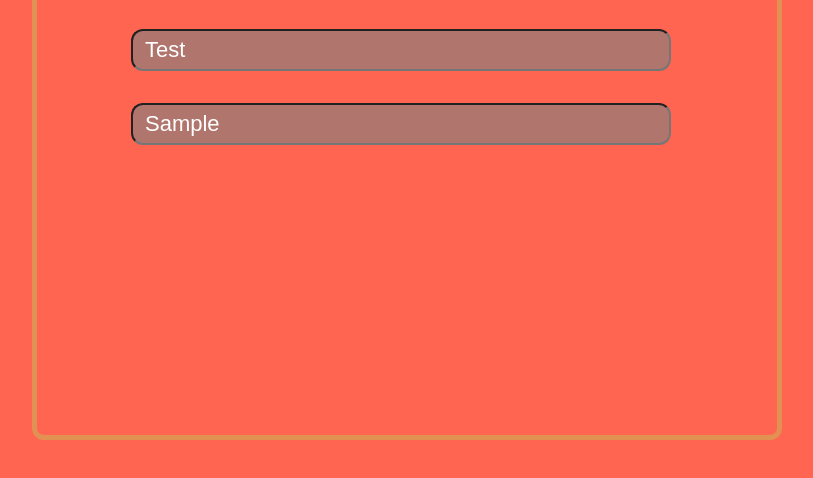
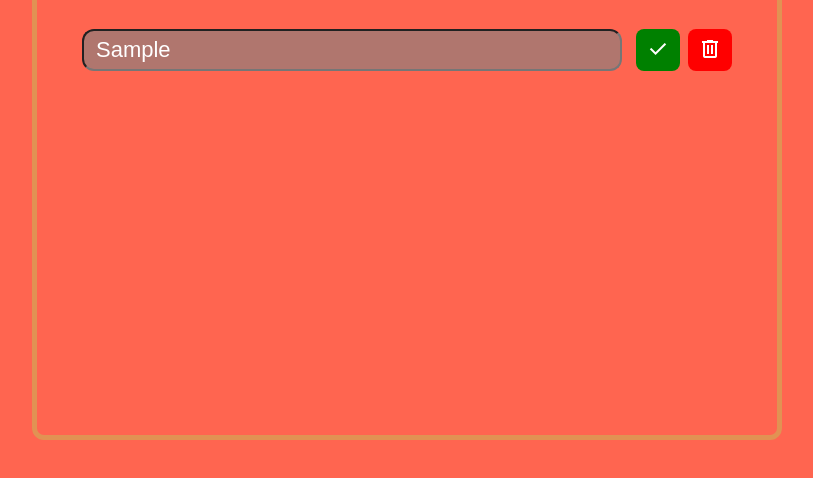
Before and after one commit to mariby21/todo-app, a website built with Parcel: page index.html in a window 1280 px wide. Both pictures are taken after typing "Sample" into the empty fields and a click on the button "add". Shown: the part 250-728 px from the top of the page, without its empty margins (233-1046 px from the left). Built offline with nearby package versions, Linux system fonts and the light colour scheme.

Commit message:
final comit

```diff
--- a/index.html
+++ b/index.html
@@ -33,11 +33,7 @@
         <h2>Current Tasks</h2>
       </div>
 
-      <div class="wrap">
-        <div class="todo">
-          <input class="todo-input1" type="text" readonly value="Test" />
-        </div>
-      </div>
+      <div class="wrap"></div>
     </div>
   </body>
 </html>
--- a/script.js
+++ b/script.js
@@ -1,39 +1,57 @@
 const inputFiledNextTodo = document.querySelector(".input-from");
 const btnAdd = document.querySelector(".add-btn");
 const containerDiv = document.querySelector(".container-cur");
+//To append all chields
+const wrap = document.querySelector(".wrap");
 
-// const btnDelete = document.querySelector(".btn-delete");
-// let taskValue = document.querySelector(".todo-input1");
-// const wrap = document.querySelector(".wrap");
-
+// All the events happen when addItem is shot
 function addItem() {
   todoList();
 }
-addItem();
 
 function todoList() {
   btnAdd.addEventListener("click", () => {
     if (inputFiledNextTodo.value === "") return alert("No empty field!");
 
-    containerDiv.innerHTML += `
-        <div class="wrap">
-         <div class="todo">
-          <input class="todo-input1" type="text" readonly value="${inputFiledNextTodo.value}" />
-        </div>
-      </div>`;
+    //Create el, btn's and atr when event is shot
+    // Todo Div
+    let todoDiv = document.createElement("div");
+    todoDiv.classList = "todo";
+    // Input filed
+    let inputFieldCurrTasks = document.createElement("input");
+    inputFieldCurrTasks.classList = "todo-input1";
+    inputFieldCurrTasks.value = inputFiledNextTodo.value;
+    // Button Check
+    let btnCheck = document.createElement("button");
+    btnCheck.classList = "btn btn-check";
+    // Check icon(need to remove pointer event)
+    let span = document.createElement("span");
+    span.classList = "material-symbols-outlined";
+    span.textContent = "check";
+    btnCheck.append(span);
+    // Delete Button
+    let btnDelete = document.createElement("button");
+    btnDelete.classList = "btn btn-delete";
+    //Trash icon
+    let spanTrash = document.createElement("span");
+    spanTrash.classList = "material-symbols-outlined";
+    spanTrash.textContent = "delete";
+    btnDelete.append(spanTrash);
+    //Apend all new childs to the parent div
+    todoDiv.append(inputFieldCurrTasks, btnCheck, btnDelete);
+    wrap.append(todoDiv);
+
+    //Buttons event's
+    btnCheck.addEventListener("click", () => {
+      inputFieldCurrTasks.classList.toggle("check");
+    });
+
+    btnDelete.addEventListener("click", () => {
+      todoDiv.remove();
+    });
 
     inputFiledNextTodo.value = "";
   });
 }
 
-function checkItem() {
-  const btnCheck = document.querySelector(".btn-check");
-  btnCheck.addEventListener("click", () => {
-    taskValue.classList.add("check");
-    console.log("load");
-  });
-}
-
-// btnDelete.addEventListener("click", () => {
-//   wrap.remove();
-// });
+addItem();
--- a/style.css
+++ b/style.css
@@ -97,3 +97,46 @@ h1 {
 .todo-input1:focus {
   outline: none;
 }
+
+.check,
+value {
+  text-decoration: line-through black;
+}
+
+.btn {
+  border-radius: 8px;
+  border: none;
+  cursor: pointer;
+}
+
+.btn-check {
+  background-color: green;
+  color: white;
+  margin-right: 6px;
+  width: 44px;
+}
+
+.btn-delete {
+  background-color: red;
+  color: white;
+  width: 44px;
+}
+
+@media all and (max-width: 375px) {
+  h1 {
+    font-size: 32px;
+  }
+
+  .input-from {
+    width: fit-content;
+  }
+
+  .container-cur {
+    width: fit-content;
+    border: none;
+  }
+
+  .todo-input1 {
+    width: 220px;
+  }
+} ;
```
Also changed, not shown: dist/index.html, 4 other files.
